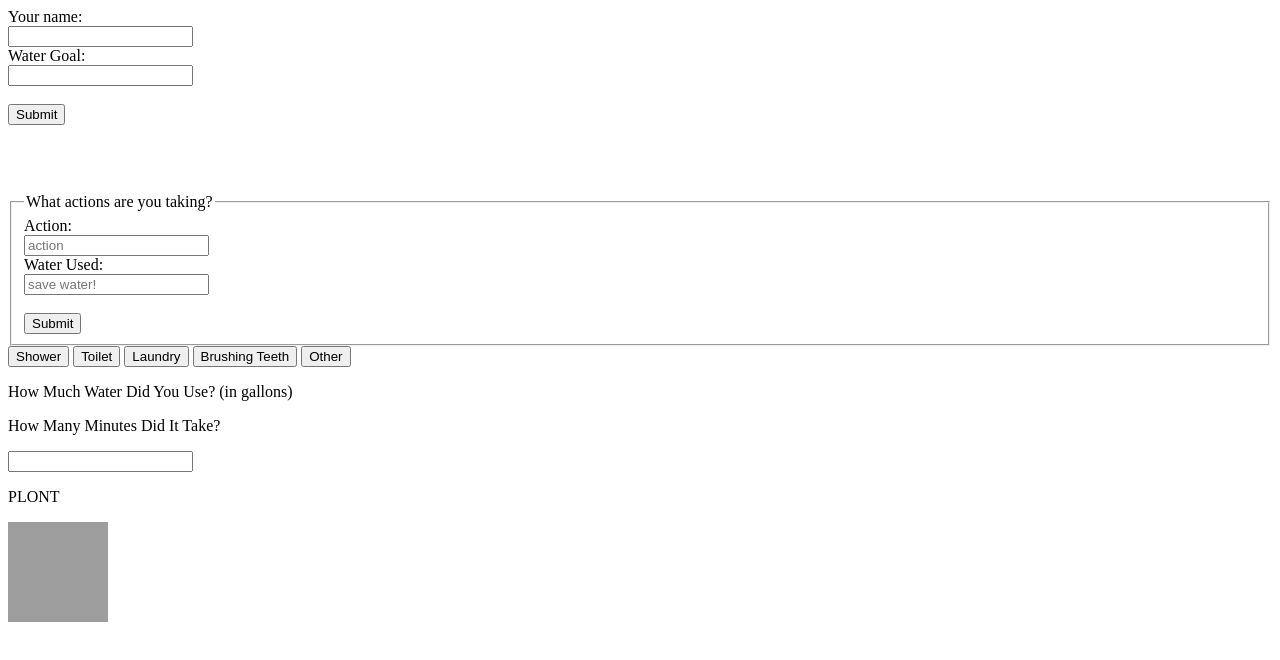
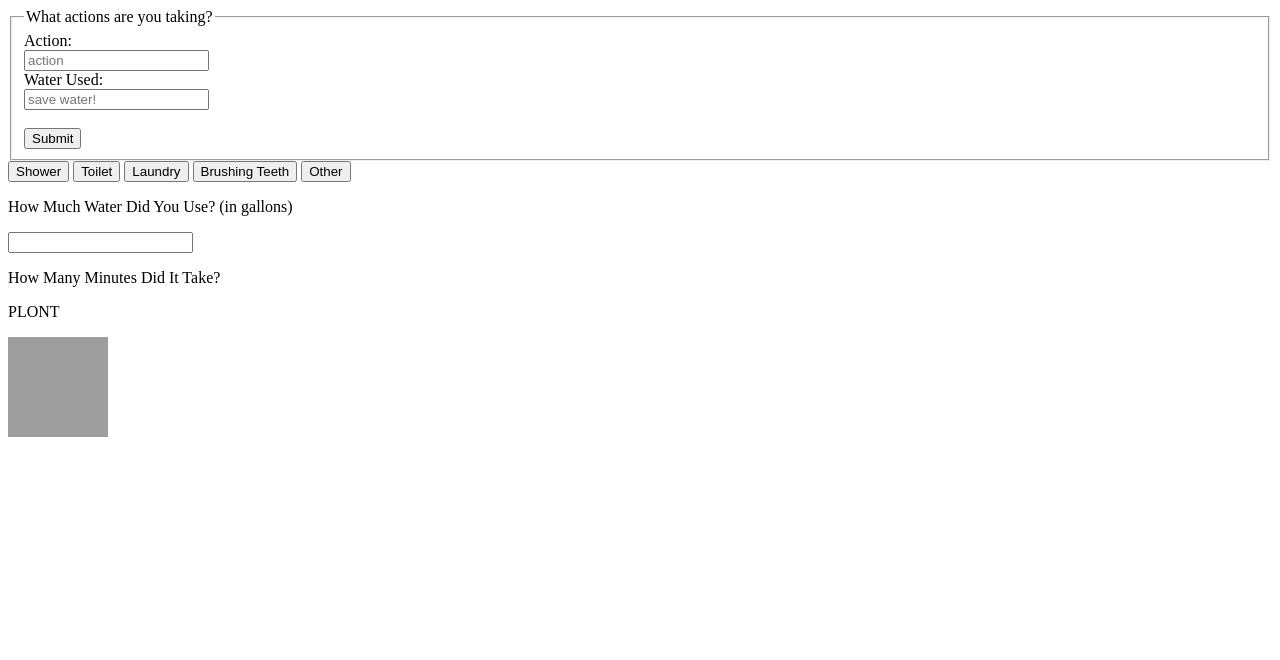
Before and after one commit to DreekFire/WaterYouDoing, a plain HTML site: page index.html in a window 1280 px wide. Drawn offline with Linux system fonts and the light colour scheme; grey boxes are pictures that could not be loaded.

Commit message:
cleaning up

```diff
--- a/index.html
+++ b/index.html
@@ -7,16 +7,6 @@
     <body>
 
 
-        <form action="/action_page.php" id = "form_waterGoal">
-              Your name:<br>
-              <input type="text" name="firstname" value="">
-              <br>
-              Water Goal:<br>
-              <input type="text" name="waterGoal" value="">
-              <br><br>
-        <input type="submit" value="Submit">
-        </form>
-        <p><br><br></p>
         <form action="/action_page.php"><fieldset>
             <legend>What actions are you taking?</legend>
           Action:<br>
@@ -38,8 +28,8 @@
           <form>
             <div id="genericInputDiv">
               <p id="howmuch">How Much Water Did You Use? (in gallons)</p>
+              <input type="number" name="genericInput" placeholder="">
               <p id="howmany">How Many Minutes Did It Take?</p>
-              <input type="number" name="genericInput" value="">
             </div>
           </form>
         </layer>
```
